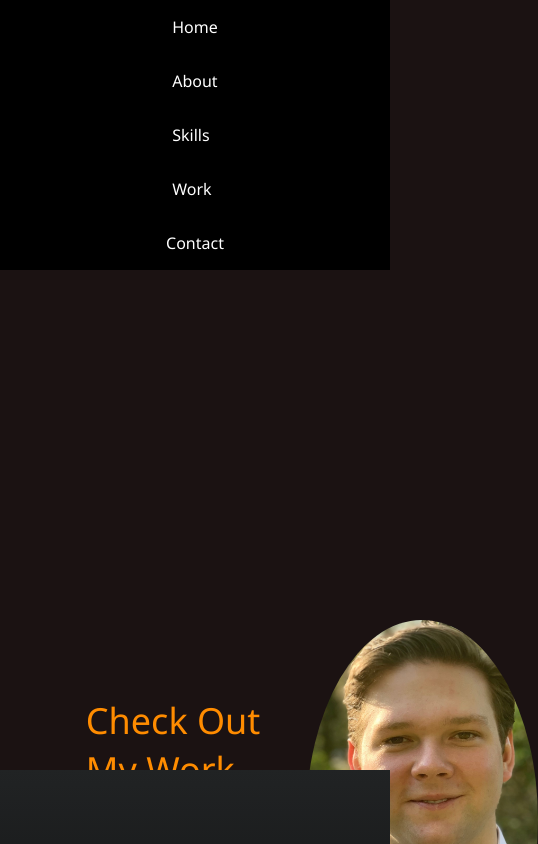
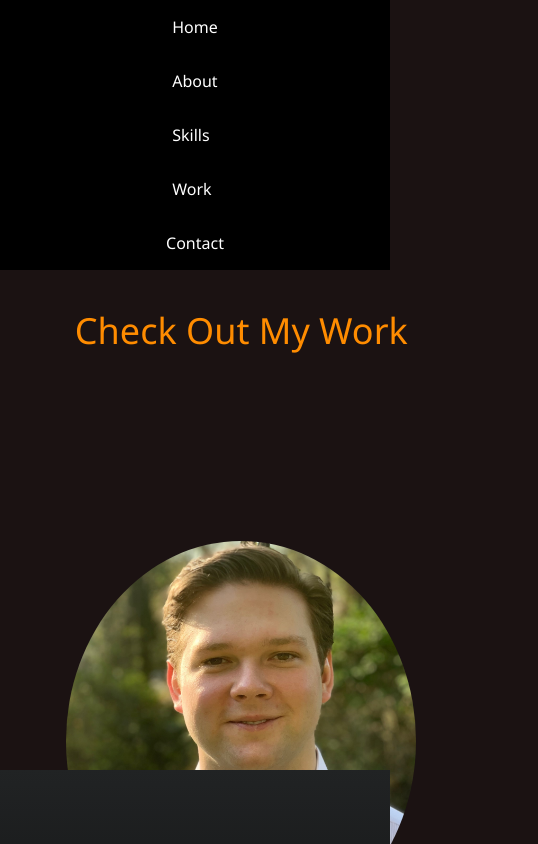
Before and after one commit to Sttorek/hi-im-seth, a React (Create React App) app: page /work in a window 390 px wide. Shown: the top 844 px of the page, 538 px wide, since content can reach past the window. Built offline with nearby package versions, Linux system fonts and the light colour scheme.

Commit message:
added media querries

```diff
--- a/src/App.css
+++ b/src/App.css
@@ -358,6 +358,8 @@ background: linear-gradient(#3b444b, black);
 
 
 
+
+
 /* media querries -----------------------------------------------------------*/
 @media screen and (max-width: 1780px) {
   .link {
@@ -392,6 +394,9 @@ background: linear-gradient(#3b444b, black);
   .badge-cont {
     margin-left: 100px;
     margin-top: 520px;
+  }
+  .workHead {
+    margin-left: 17%;
   }
 }
 
@@ -431,6 +436,10 @@ background: linear-gradient(#3b444b, black);
   }
   .arrow {
     display: none;
+  }
+  .workHead {
+    flex-direction: column;
+    margin-top: -500px;
   }
 }
 
```
